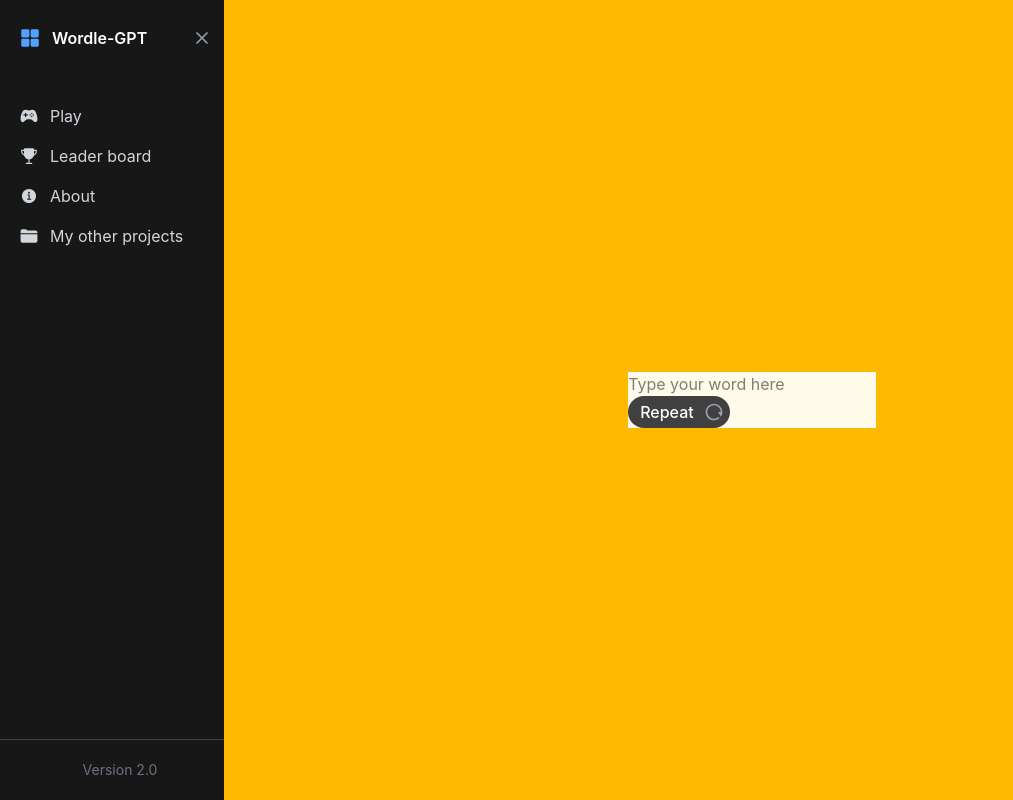
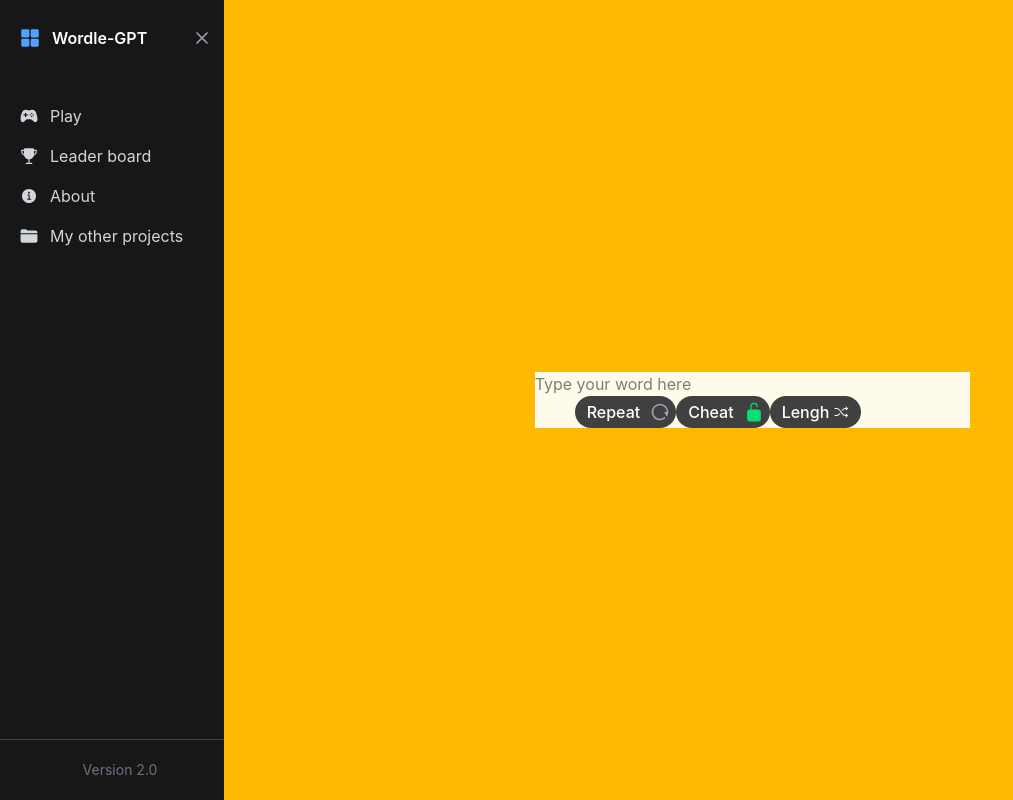
Before and after one commit to kikoDevv/Wordle-GPT, a Next.js app: page / in a window 1280 px wide. Shown: the whole page, without its empty margins (0-1013 px from the left). Built offline with nearby package versions, Linux system fonts and the light colour scheme.

Commit message:
Added a drop down menu for word lenght and its items

```diff
--- a/src/app/page.tsx
+++ b/src/app/page.tsx
@@ -1,16 +1,22 @@
 "use client";
 import { useState } from "react";
 import { RiRestartLine, RiRestartFill } from "react-icons/ri";
+import { IoLockClosed, IoLockOpen } from "react-icons/io5";
+import DropDown from "@/components/buttons/dropDownMenu/dropDown";
 
 export default function Home() {
+  {
+    /*--------- buttons state ----------*/
+  }
   const [isRepeat, setRepeat] = useState(false);
-
+  const [isCheating, setCheating] = useState(false);
   return (
-    <div className="flex w-full items-center justify-center bg-amber-400">
-      <div className="bg-amber-50">
+    <div className="grid w-full items-center justify-center bg-amber-400">
+      <div className="grid bg-amber-50">
         <input type="text" placeholder="Type your word here" />
         {/*--------- buttons section ----------*/}
-				{/*---------Repeat btn----------*/}
+        {/*---------repeat btn----------*/}
+        <div className="flex px-10">
           <div className="flex">
             <button
               onClick={() => setRepeat(!isRepeat)}
@@ -31,7 +37,32 @@ export default function Home() {
             </button>
           </div>
           {/*---------cheat btn----------*/}
-
+          <div className="flex">
+            <button
+              onClick={() => setCheating(!isCheating)}
+              className="bg-neutral-700 pl-3 pr-1 py-1 text-white rounded-full hover:bg-neutral-600 cursor-pointer transition-all duration-300 text-center flex items-center gap-2 relative overflow-hidden">
+              <p className="font-medium">Cheat</p>
+              <div className="relative w-6 h-6 flex items-center justify-center">
+                <IoLockClosed
+                  className={`absolute text-xl text-red-400 transition-all duration-600 ease-out ${
+                    isCheating ? "opacity-100 scale-100 translate-x-0" : "opacity-0 scale-90 translate-x-1"
+                  }`}
+                />
+                <IoLockOpen
+                  className={`absolute text-xl text-green-400 transition-all duration-600 ease-out ${
+                    isCheating ? "opacity-0 scale-90 -translate-x-1" : "opacity-100 scale-100 translate-x-0"
+                  }`}
+                />
+              </div>
+            </button>
+          </div>
+          {/*---------wordlenght button----------*/}
+          <div className="relative w-40">
+            <div className="absolute">
+              <DropDown />
+            </div>
+          </div>
+        </div>
       </div>
     </div>
   );
--- /dev/null
+++ b/src/components/buttons/dropDownMenu/dropDown.tsx
@@ -0,0 +1,75 @@
+import React, { useState } from "react";
+import { PiShuffle } from "react-icons/pi";
+
+export default function DropDown() {
+  const [isDropDownOpen, setDropDownOpen] = useState(false);
+  const [wordLength, setWordLength] = useState(0);
+
+  const handleWordLengthSelect = (length: number) => {
+    setWordLength(length);
+    setDropDownOpen(false);
+  };
+
+  return (
+    <div className="grid relative">
+      <button
+        className="bg-neutral-700 text-white font-medium rounded-full px-3 py-1"
+        onClick={() => setDropDownOpen(!isDropDownOpen)}>
+        {wordLength === 0 ? <div className="flex items-center gap-1"> <p>Lengh</p> <PiShuffle/></div> : `Length: ${wordLength}`}
+      </button>
+      {isDropDownOpen && (
+        <ul className="grid bg-blue-500 absolute top-full mt-1 rounded-md shadow-lg z-10 min-w-full">
+          <li>
+            <button
+              className="cursor-pointer bg-yellow-400 w-full rounded-md p-2 hover:bg-yellow-300 transition-colors"
+              onClick={() => handleWordLengthSelect(0)}>
+              <PiShuffle />
+            </button>
+          </li>
+          <li>
+            <button
+              className="cursor-pointer bg-yellow-400 w-full rounded-md p-2 hover:bg-yellow-300 transition-colors"
+              onClick={() => handleWordLengthSelect(1)}>
+              1
+            </button>
+          </li>
+          <li>
+            <button
+              className="cursor-pointer bg-yellow-400 w-full rounded-md p-2 hover:bg-yellow-300 transition-colors"
+              onClick={() => handleWordLengthSelect(2)}>
+              2
+            </button>
+          </li>
+          <li>
+            <button
+              className="cursor-pointer bg-yellow-400 w-full rounded-md p-2 hover:bg-yellow-300 transition-colors"
+              onClick={() => handleWordLengthSelect(3)}>
+              3
+            </button>
+          </li>
+          <li>
+            <button
+              className="cursor-pointer bg-yellow-400 w-full rounded-md p-2 hover:bg-yellow-300 transition-colors"
+              onClick={() => handleWordLengthSelect(4)}>
+              4
+            </button>
+          </li>
+          <li>
+            <button
+              className="cursor-pointer bg-yellow-400 w-full rounded-md p-2 hover:bg-yellow-300 transition-colors"
+              onClick={() => handleWordLengthSelect(5)}>
+              5
+            </button>
+          </li>
+          <li>
+            <button
+              className="cursor-pointer bg-yellow-400 w-full rounded-md p-2 hover:bg-yellow-300 transition-colors"
+              onClick={() => handleWordLengthSelect(6)}>
+              6
+            </button>
+          </li>
+        </ul>
+      )}
+    </div>
+  );
+}
```
Lines whose indentation alone changed are shown as unchanged.
